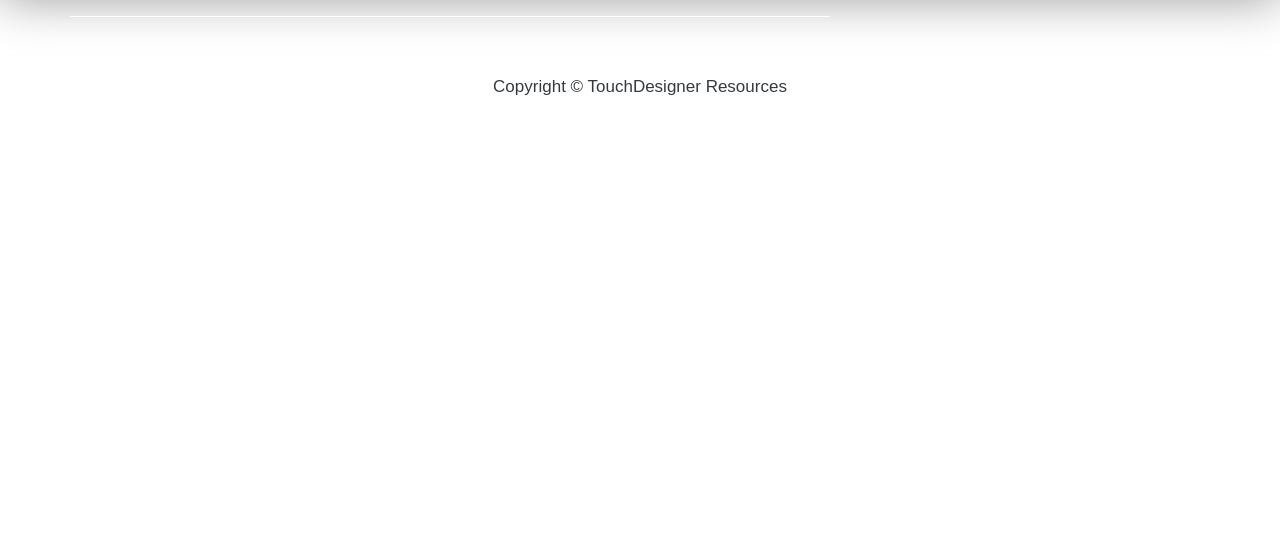
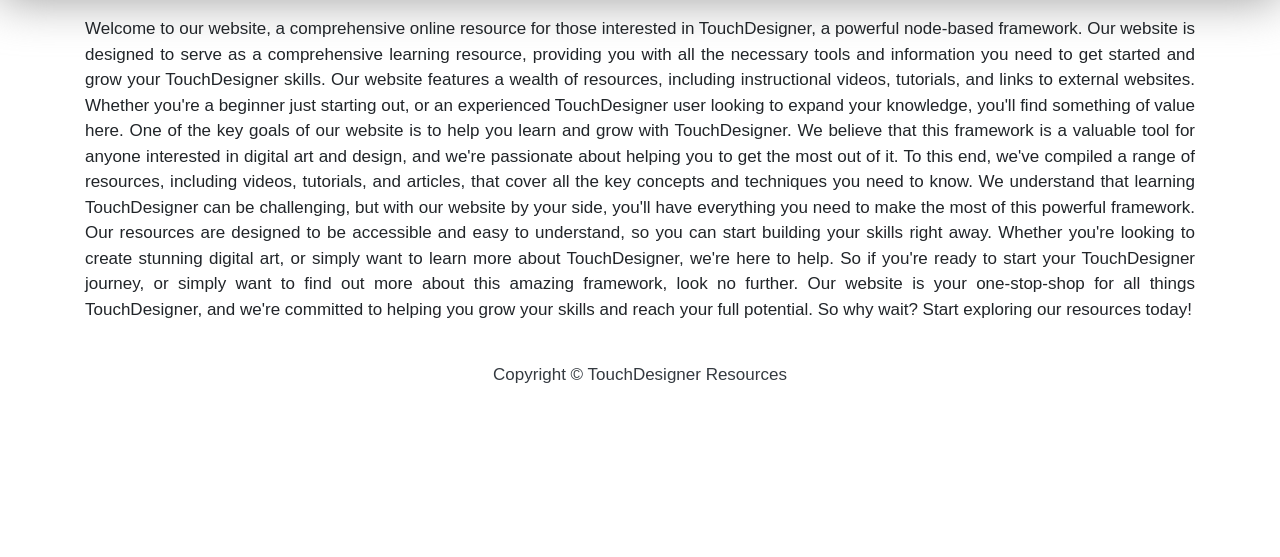
Before and after one commit to anthonyfdunphy/pp4-project, a Django app: page /about/ in a window 1280 px wide; the page is wider, and only the part inside the window is pictured. Shown: the part 641-1198 px from the top of that part. Run offline with Django 3.2, Linux system fonts and the light colour scheme; some libraries are stand-ins or nearby versions; some web fonts are replaced.

Commit message:
website bootstrap styling added, about and contact page created

```diff
--- a/mysite/templates/about.html
+++ b/mysite/templates/about.html
@@ -21,14 +21,19 @@
 
             <div class="container">
                 <div class="row">
-                  <div class="col-md-8 card mb-4  mt-3 left  top"></div>
+                  <div class="text-justify col-md-12 mb-4  mt-3 left  top">
+                    Welcome to our website, a comprehensive online resource for those interested in TouchDesigner, a powerful node-based framework. Our website is designed to serve as a comprehensive learning resource, providing you with all the necessary tools and information you need to get started and grow your TouchDesigner skills.
+
+Our website features a wealth of resources, including instructional videos, tutorials, and links to external websites. Whether you're a beginner just starting out, or an experienced TouchDesigner user looking to expand your knowledge, you'll find something of value here.
+
+One of the key goals of our website is to help you learn and grow with TouchDesigner. We believe that this framework is a valuable tool for anyone interested in digital art and design, and we're passionate about helping you to get the most out of it. To this end, we've compiled a range of resources, including videos, tutorials, and articles, that cover all the key concepts and techniques you need to know.
+
+We understand that learning TouchDesigner can be challenging, but with our website by your side, you'll have everything you need to make the most of this powerful framework. Our resources are designed to be accessible and easy to understand, so you can start building your skills right away. Whether you're looking to create stunning digital art, or simply want to learn more about TouchDesigner, we're here to help.
+
+So if you're ready to start your TouchDesigner journey, or simply want to find out more about this amazing framework, look no further. Our website is your one-stop-shop for all things TouchDesigner, and we're committed to helping you grow your skills and reach your full potential. So why wait? Start exploring our resources today!
+                  </div>
                 </div>
 
-              <!-- Blog Entries Column -->
-              <div class="col-md-8 mt-3 left">
-                    {% for post in post_list %}
-                {% endfor %}
-              </div>
 
           </div>
 {%endblock%}
--- a/mysite/templates/base.html
+++ b/mysite/templates/base.html
@@ -69,7 +69,7 @@
               <a class="nav-link" href="{% url 'logout' %}">Logout</a>
             </li>
             <li class="nav-item">
-              <a class="nav-link" href="#"><img src="{{ user.profile_image.url }}" style="width: 30px; height: 30px; overflow: hidden; border-radius: 50%;" alt="user image"></a>
+              <a class="nav-link" href="{% url 'profile'}"><img src="{{ user.profile_image.url }}" style="width: 30px; height: 30px; overflow: hidden; border-radius: 50%;" alt="user image"></a>
             </li>
 
             {% else %}
--- a/mysite/templates/sidebar.html
+++ b/mysite/templates/sidebar.html
@@ -2,7 +2,7 @@
 
 <!-- Sidebar Widgets Column -->
 <div class="col-md-4 float-right ">
-<div class="card my-3">
+<div class="my-3">
         <h3 class="card-new-header">About this site</h5>
     <div class="side-body">
         <p class="card-text"> This blog consists of the the most informative TouchDesigner tips and tutorials which are helpful for creating a clearer learning timeline. Click the link below to visit the official Touchdesigner website where you can get the latest software versions to download.</p>
```
Also changed, not shown: mysite/templates/contact.html (+8 -13 lines), mysite/db.sqlite3.
